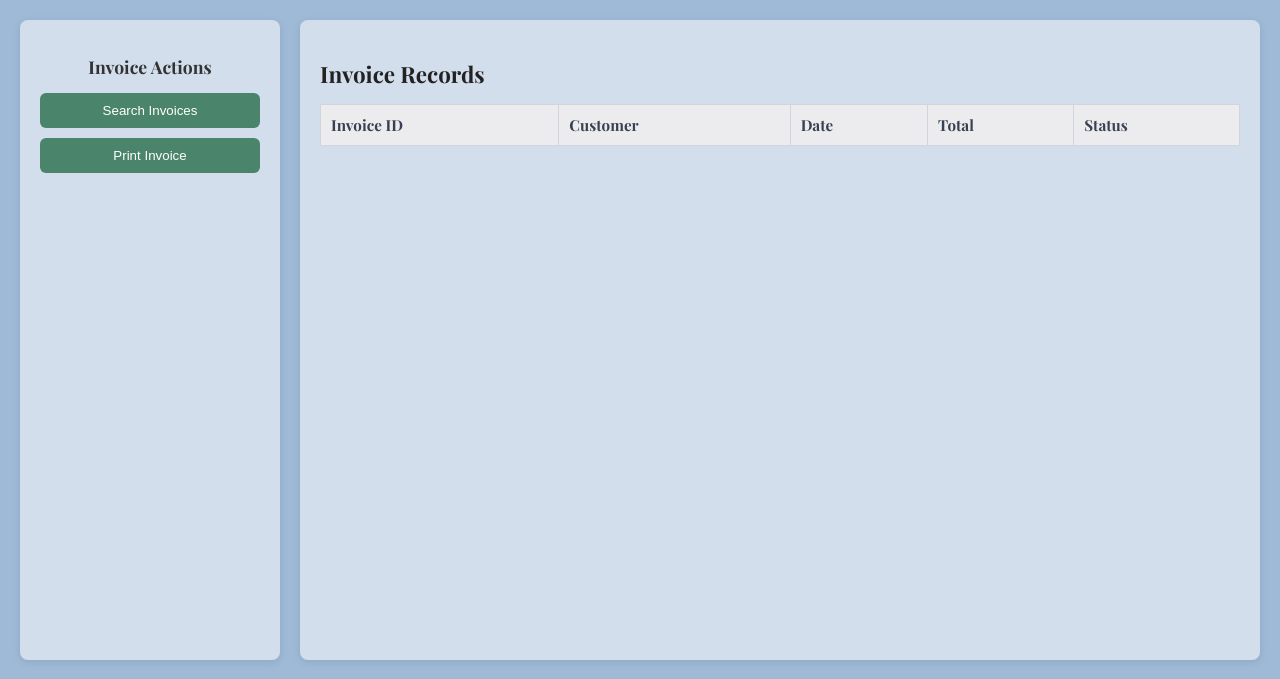
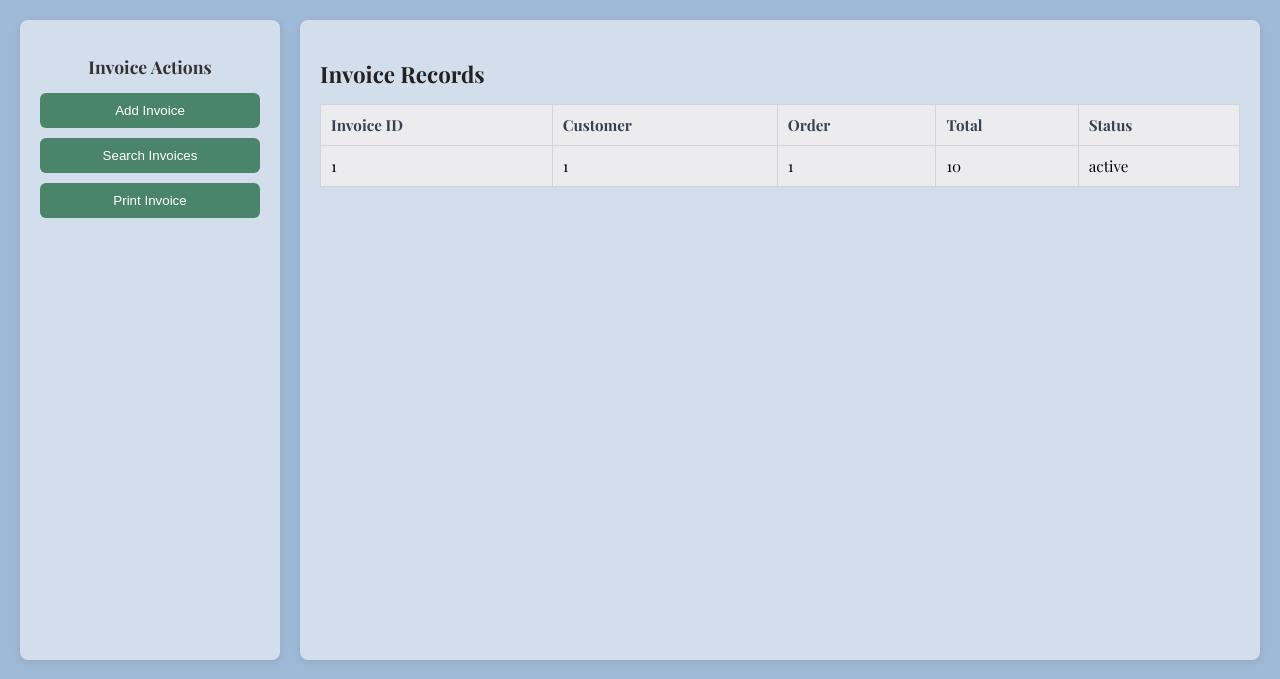
Before and after one commit to cshantery/Pallet-Stack, a Flask app: page /invoices in a window 1280 px wide. Shown: the part 82-761 px from the top of the page. Run offline with Flask 3, Linux system fonts and the light colour scheme; tables that the repository leaves empty hold one stand-in row (values such as "Sample post"); lists and menus that the app fills with data are empty.

Commit message:
finished add invoice button

```diff
--- a/app.py
+++ b/app.py
@@ -35,10 +35,19 @@ def search_invoices():
     order_id = request.args.get('order_id')
     customer_id = request.args.get('customer_id')
 
-    results = modules.search_invoice(invoice_id, order_id, customer_id)
+    results = db.search_invoice(invoice_id, order_id, customer_id)
     return jsonify(results), 200
 
+@app.route('/api/invoice', methods=['GET'])
+def get_invoice():
 
+    try:
+        items = db.search_invoice()
+        return jsonify(items)
+
+    except Exception as e:
+        print(f"Error in GET /api/invoice: {e}")
+        return jsonify({"error": "Failed to fetch invoice"}), 500
 
 
 @app.route('/api/invoices', methods=['POST'])
@@ -48,8 +57,9 @@ def create_invoices():
     customer_id = data.get('customer_id')
     order_id = data.get('order_id')
     order_price = data.get('order_price')
+    invoice_status = data.get('invoice_status')
 
-    complete = modules.insert_invoice(invoice_id, customer_id, order_id, order_price)
+    complete = db.insert_invoice(invoice_id, customer_id, order_id, order_price, invoice_status)
     if complete:
         return jsonify({"message" : "Invoice successfully created"}), 201
     else:
@@ -65,7 +75,7 @@ def update_invoices(invoice_id):
     order_id = data.get('order_id')
     order_price = data.get('order_price')
 
-    complete = modules.update_invoice(invoice_id, customer_id, order_id, order_price)
+    complete = db.update_invoice(invoice_id, customer_id, order_id, order_price)
     if complete:
         return jsonify({"message" : "invoice update complete"}), 200
     else:
@@ -76,7 +86,7 @@ def update_invoices(invoice_id):
 
 @app.route('/api/invoices/<invoice_id>', methods=['DELETE'])
 def delete_invoices(invoice_id):
-    complete = modules.delete_invoice(invoice_id)
+    complete = db.delete_invoice(invoice_id)
     if complete:
         return jsonify({"message": f"invoice {invoice_id} deleted"}), 200
     else:
--- a/modules.py
+++ b/modules.py
@@ -7,13 +7,13 @@ from db import get_db
 
 
 #create invoice
-def insert_invoice(invoice_id, customer_id, order_id, order_price):
+def insert_invoice(invoice_id, customer_id, order_id, order_price, invoice_status):
     connection = get_db()
     cursor = connection.cursor()
 
     try:
-        query =  """ INSERT INTO invoice (Invoice_ID, Customer_ID, Order_ID, Order_Price) VALUES(%s,%s,%s) """
-        cursor.execute(query, (invoice_id, customer_id, order_id, order_price))
+        query =  """ INSERT INTO invoice (Invoice_ID, Customer_ID, Order_ID, Order_Price, Invoice_Status) VALUES(%s,%s,%s,%s,%s) """
+        cursor.execute(query, (invoice_id, customer_id, order_id, order_price, invoice_status))
         connection.commit()
         return True
     except Exception as e:
@@ -26,7 +26,7 @@ def insert_invoice(invoice_id, customer_id, order_id, order_price):
 #read operation for invoice, search by customer id invoice id or order id
 def search_invoice(invoice_id = None, order_id = None, customer_id = None):
     connection = get_db()
-    cursor = connection.cursor()
+    cursor = connection.cursor(dictionary=True)
 
     try:
         query = "SELECT * FROM invoice WHERE 1=1"  # 1=1 makes appending conditions easier
@@ -135,7 +135,7 @@ def insert_order(order_id, pallet_id, customer_id, lumber_price, date, quantity)
 #orders can be view by order_id, pallet_id, or customer_id
 def view_orders(order_id = None, pallet_id = None, customer_id = None):
     connection = get_db()
-    cursor = connection.cursor()
+    cursor = connection.cursor(dictionary=True)
 
     try:
         query = "SELECT * FROM orders WHERE 1=1"
--- a/setup_db.py
+++ b/setup_db.py
@@ -115,8 +115,8 @@ def create_tables(connection):
             """
             CREATE TABLE IF NOT EXISTS invoice (
                 Invoice_ID INT PRIMARY KEY AUTO_INCREMENT,
-                Customer_ID CHAR(6),
-                Order_ID CHAR(6),
+                Customer_ID VARCHAR(6),
+                Order_ID VARCHAR(6),
                 Order_Price DOUBLE,
                 Invoice_Status CHAR(10)
             )
--- a/static/invoice.js
+++ b/static/invoice.js
@@ -0,0 +1,82 @@
+document.addEventListener('DOMContentLoaded', ()=>{
+    const invoice_table = document.getElementById('invoiceTableBody');
+    const add_invoice_button = document.getElementById('AddInvoiceButton');
+    const search_invoice = document.getElementById('searchInvoiceButton');
+    const print_invoice = document.getElementById('printInvoiceButton');
+    const invoice_form = document.getElementById('addInvoiceModal');
+    const closeBtn = document.querySelector('.close-button');
+    const addForm = document.getElementById('addInvoiceForm');
+
+    function openModal(){
+        invoice_form.style.display = 'flex';
+    }
+
+    function closeModal(){
+        invoice_form.style.display = 'none';
+    }
+
+    add_invoice_button.addEventListener('click', openModal);
+    closeBtn.addEventListener('click', closeModal);
+
+    async function fetchInvoice() {
+        try{
+            const response = await fetch('/api/invoice');
+            const data = await response.json();
+            invoice_table.innerHTML = '';
+            data.forEach(data=> {
+                const row = document.createElement('tr');
+
+                row.innerHTML = `
+                    <td>${data.Invoice_ID}</td>
+                    <td>${data.Customer_ID}</td>
+                    <td>${data.Order_ID}</td>
+                    <td>${data.Order_Price}</td>
+                    <td>${data.Invoice_Status}</td>
+                `;
+
+                invoice_table.appendChild(row);
+            });
+        } catch(error){
+            console.error('Error fetching data: ', error)
+        }
+    }
+    window.addEventListener('click', (event)=> {
+        if(event.target == invoice_form){
+            closeModal;
+        }
+    });
+
+    addForm.addEventListener('submit', async (event)=>{
+        event.preventDefault();
+
+        const formData = new FormData(addForm);
+        const data = Object.fromEntries(formData.entries());
+
+        console.log('Form being sent: ', data);
+
+        try{
+            const response = await fetch('/api/invoices',{
+                method: 'POST',
+                headers: {'Content-Type' : 'application/json'},
+                body: JSON.stringify(data)
+            });
+
+            const result = await response.json();
+
+            if(response.ok){
+                console.log('Success', result.message);
+
+                closeModal();
+                fetchInvoice();
+            }else{
+                console.error('Error from server:', result.error);
+                alert(`Error: ${result.error}`);
+            }
+        }catch(error){
+            console.error('Error', result.error);
+            alert('Error: ${result.error}');
+        }
+    });
+
+    fetchInvoice();
+});
--- a/templates/invoices.html
+++ b/templates/invoices.html
@@ -6,6 +6,7 @@
 <div class="inventory-dashboard">
     <aside class="sidebar">
         <h2>Invoice Actions</h2>
+        <button id="AddInvoiceButton" class="sidebar-btn">Add Invoice</button>
         <button id="searchInvoiceButton" class="sidebar-btn">Search Invoices</button>
         <button id="printInvoiceButton" class="sidebar-btn">Print Invoice</button>
         </aside>
@@ -18,18 +19,48 @@
                 <tr>
                     <th>Invoice ID</th>
                     <th>Customer</th>
-                    <th>Date</th>
+                    <th>Order</th>
                     <th>Total</th>
                     <th>Status</th>
                 </tr>
             </thead>
-            <tbody id="invoice-table-body">
+            <tbody id="invoiceTableBody">
                 </tbody>
         </table>
     </section>
+
+    <div id="addInvoiceModal" class="modal-overlay">
+        <div class="modal-content">
+            <span class="close-button">&times;</span>
+            <h2>Add New Invoice</h2>
+
+            <form id="addInvoiceForm">
+                <div class="form-group">
+                    <label for="customerID">Customer ID</label>
+                    <input type="number" id="customerID" name="customer_id" step="1" required>
+                </div>
+
+                <div class="form-group">
+                    <label for="orderID">Order ID</label>
+                    <input type="number" id="orderID" name="order_id" step="1" required>
+                </div>
+
+                <div class="form-group">
+                    <label for="orderPrice">Order Price</label>
+                    <input type="number" id="orderPrice" name="order_price" required>
+                </div>
+
+                <div class="form-group">
+                    <label for="invoiceStatus">Invoice Status</label>
+                    <input type="text" id="invoiceStatus" name="invoice_status" required>
+                </div>
+
+                <button type="submit" class="sidebar-btn">Add to Invoice</button>
+            </form>
+        </div>
 </div>
 {% endblock %}
 
 {% block scripts %}
-    <script src="{{ url_for('static', filename='js/invoices.js') }}"></script>
+    <script src="{{ url_for('static', filename='invoice.js') }}"></script>
 {% endblock %}
```
